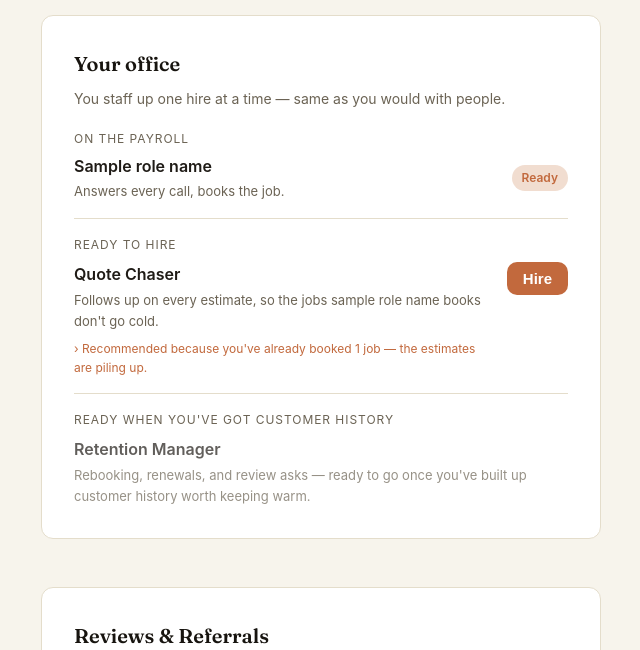
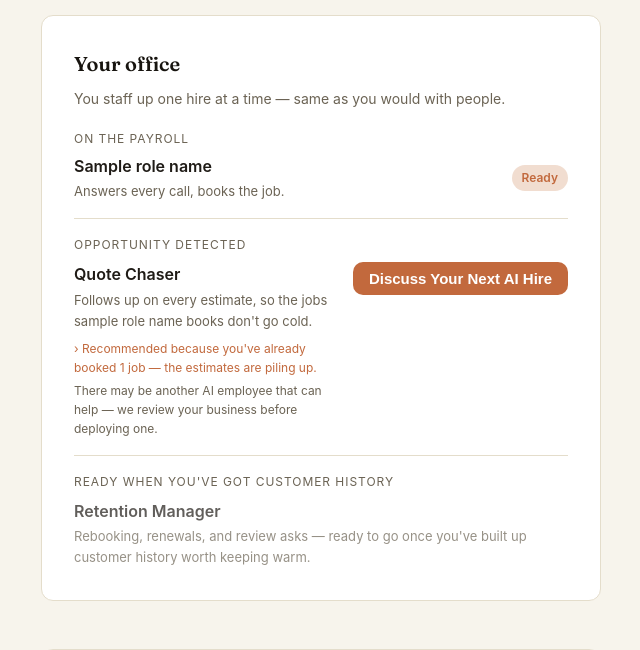
Before and after one commit to nandanreddy077-spec/roster, a FastAPI app: template agent/templates/dashboard.html in a window 1280 px wide. Shown: the part 1324-1974 px from the top of the page, without its empty margins (319-959 px from the left). Run offline with FastAPI, Linux system fonts and the light colour scheme; the template is opened without the code that fills it: most values are stand-ins (such as "Sample title", 1, 10 or a date in 2020).

Commit message:
Dashboard: reframe Quote Chaser prompt as a reviewed recommendation
"Ready to hire" / "Hire" implied a self-serve feature purchase. Copy
only -- same backend (POST /roster/hire still just queues
requested_roster for founder follow-up).

Co-Authored-By: Claude Sonnet 5 <noreply@anthropic.com>

```diff
--- a/agent/templates/dashboard.html
+++ b/agent/templates/dashboard.html
@@ -127,21 +127,22 @@
   </div>
 
   <div style="border-top:1px solid var(--border); margin:16px 0;"></div>
-  <p style="font-size:12px; letter-spacing:.08em; text-transform:uppercase; color:var(--text-dim); margin:0 0 8px;">{% if 'Quote Chaser' in requested %}On the roster{% else %}Ready to hire{% endif %}</p>
+  <p style="font-size:12px; letter-spacing:.08em; text-transform:uppercase; color:var(--text-dim); margin:0 0 8px;">{% if 'Quote Chaser' in requested %}On the roster{% else %}Opportunity detected{% endif %}</p>
   <div style="display:flex; align-items:flex-start; gap:12px;">
     <div style="flex:1;">
       <p style="font-weight:600; margin:0;">Quote Chaser</p>
       <p style="color:var(--text-dim); font-size:13px; margin:2px 0 0;">Follows up on every estimate, so the jobs {{ role_name|lower }} books don't go cold.</p>
       {% if 'Quote Chaser' not in requested and real_job_count > 0 %}
       <p style="font-size:12px; color:var(--accent); margin:7px 0 0;">› Recommended because you've already booked {{ real_job_count }} {{ 'job' if real_job_count == 1 else 'jobs' }} — the estimates are piling up.</p>
+      <p style="font-size:12px; color:var(--text-dim); margin:4px 0 0;">There may be another AI employee that can help — we review your business before deploying one.</p>
       {% endif %}
     </div>
     {% if 'Quote Chaser' in requested %}
-    <span style="font-size:12px; font-weight:600; color:var(--text-dim); background:var(--bg-alt); border-radius:20px; padding:3px 10px; white-space:nowrap;">Setting up</span>
+    <span style="font-size:12px; font-weight:600; color:var(--text-dim); background:var(--bg-alt); border-radius:20px; padding:3px 10px; white-space:nowrap;">We'll be in touch</span>
     {% else %}
     <form method="post" action="/roster/hire">
       <input type="hidden" name="role" value="Quote Chaser">
-      <button type="submit" class="btn btn-primary" style="width:auto; padding:8px 16px;">Hire</button>
+      <button type="submit" class="btn btn-primary" style="width:auto; padding:8px 16px;">Discuss Your Next AI Hire</button>
     </form>
     {% endif %}
   </div>
@@ -154,7 +155,7 @@
       <p style="color:var(--text-dim); font-size:13px; margin:2px 0 0;">Rebooking, renewals, and review asks — ready to go once you've built up customer history worth keeping warm.</p>
     </div>
     {% if 'Retention Manager' in requested %}
-    <span style="font-size:12px; font-weight:600; color:var(--text-dim); background:var(--bg-alt); border-radius:20px; padding:3px 10px; white-space:nowrap;">Setting up</span>
+    <span style="font-size:12px; font-weight:600; color:var(--text-dim); background:var(--bg-alt); border-radius:20px; padding:3px 10px; white-space:nowrap;">We'll be in touch</span>
     {% endif %}
   </div>
 </div>
```
